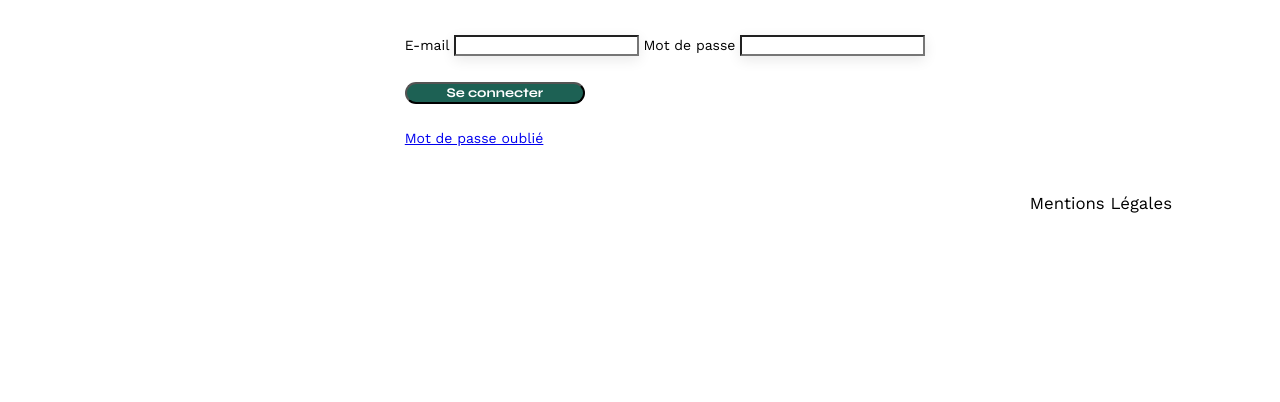
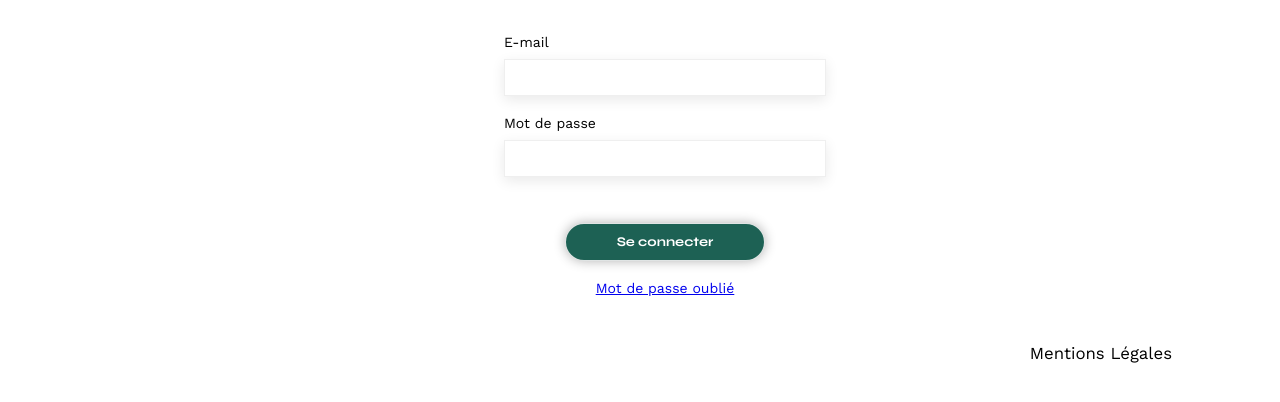
Before and after one commit to mahaut1/Projet-3, a plain HTML site: page FrontEnd/login.html in a window 1280 px wide. Shown: the part 218-620 px from the top of the page. Drawn offline with nearby package versions, Linux system fonts and the light colour scheme; no server answers.

Commit message:
page login

```diff
--- a/FrontEnd/assets/style.css
+++ b/FrontEnd/assets/style.css
@@ -23,6 +23,24 @@ time, mark, audio, video {
 	font: inherit;
 	vertical-align: baseline;
 }
+
+:root{
+	--logoFont: 'Lilita One', cursive;
+    --capHeadingFont: 'Gentium Plus', serif;
+    --paraFont: 'Mulish', sans-serif;
+    --paraBoldFont: 'Lato', sans-serif;
+    --buttonFont: 'Rubik', sans-serif;
+    --primaryColor: #3A6B35;
+    --sage: #CBD18F;
+    --sageHov: #BAC26B;
+    --mustard:  #E3B448;
+    --mustardHov:  #E8C065;
+    --greybk: #f3f4f6;
+    --box-shadow: 0 0 .7rem rgba(0, 0, 0, 0.3);
+    --text-shadow: 0 .3rem .5rem rgba(59, 59, 59, 0.4);
+    --primaryFontColor: color: rgb(100, 96, 96);
+}
+
 /* HTML5 display-role reset for older browsers */
 article, aside, details, figcaption, figure,
 footer, header, hgroup, menu, nav, section {
@@ -214,9 +232,46 @@ input[type="submit"]{
 	display: flex;
 	flex-direction: column;
 	align-items: center;
-	justify-content: flex-end;
+	justify-content: center;
 	padding-left: 50px;
 }
+
+.login{
+	/* background-color: aquamarine; */
+
+}
+
+.login label{
+	margin-bottom: 10px;
+}
+
+.login input{
+	width: 300px;
+	padding: 10px;
+	border: 1px solid #eeee;
+	margin-bottom: 20px;
+}
+
+.login label, .login input{
+	display: block;
+}
+
+#submit{
+	display: inline;
+	width: 200px;
+	box-shadow: var(--box-shadow);
+}
+
+#pswd_forgot{
+	display: flex;
+	flex-direction: column;
+	align-items: center;
+}
+
+
+
+
+/**************** FOOTER ***************************/
 footer nav ul {
 	display: flex;
 	justify-content: flex-end;
--- a/FrontEnd/login.html
+++ b/FrontEnd/login.html
@@ -26,20 +26,18 @@
 <main>
     <section id="loginForm">
         <h2 id="formTitel">Log in</h2>
-	<form action="#" method="post">
-
+		<form action="#" method="post" class="login">
         	<label for="email">E-mail</label>
         	<input type="email" name="email" id="email" required>
         	<label for="password">Mot de passe</label>
         	<input type="password" name="password" id="password" required></input >
 			<div id="error-message"></div>
-        <input id="sumbit" type="submit" value="Se connecter">
         	<div id="pswd_forgot">
+				<input id="submit" type="submit" value="Se connecter">
             	<a href="#">Mot de passe oublié</a>
         	</div>
     	</form>
 	</section>
-
 </main>
 
 <footer>
```
Lines whose indentation alone changed are shown as unchanged.
